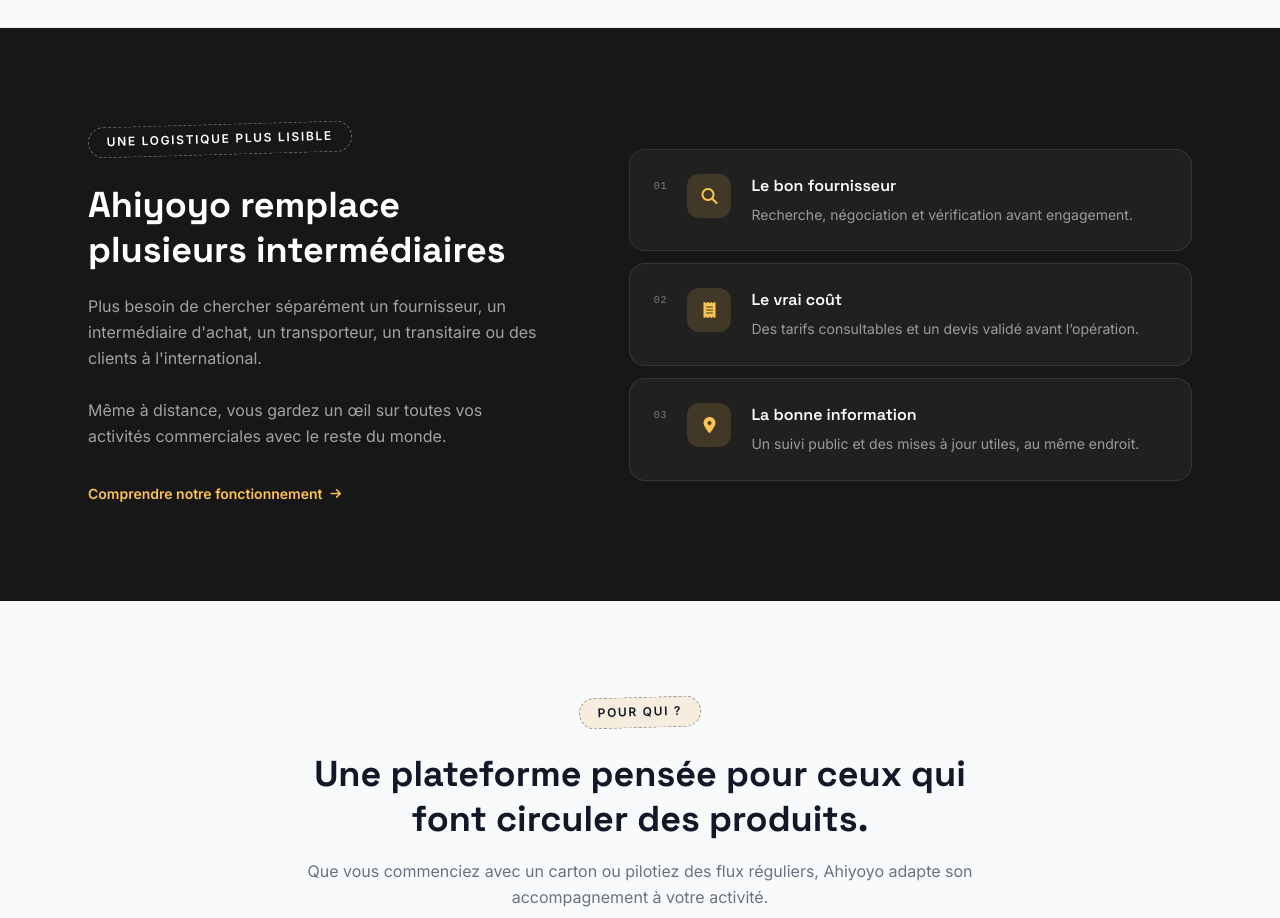
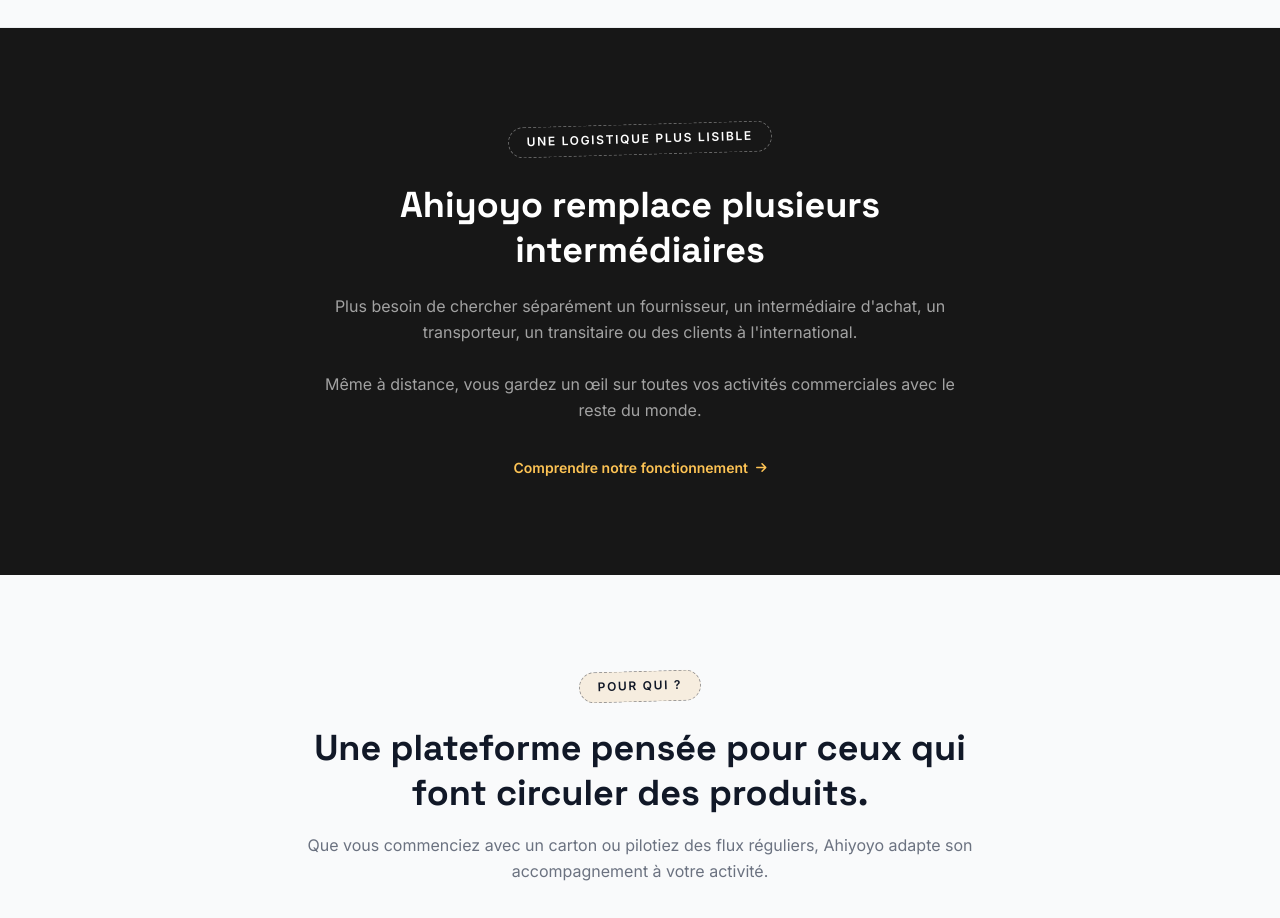
Before and after one commit to VOGLOSSOU/ahiyoyo-landing-app, a Next.js app: page / in a window 1280 px wide. Shown: the part 1500-2418 px from the top of the page. Built offline with nearby package versions, Linux system fonts and the light colour scheme; no server answers.

Commit message:
suppression done

```diff
--- a/components/Problem.tsx
+++ b/components/Problem.tsx
@@ -1,37 +1,20 @@
 import Link from "next/link";
 import Stamp from "./Stamp";
 import Reveal from "./Reveal";
-
-const promises = [
-  { icon: "fa-magnifying-glass", title: "Le bon fournisseur", text: "Recherche, négociation et vérification avant engagement." },
-  { icon: "fa-receipt", title: "Le vrai coût", text: "Des tarifs consultables et un devis validé avant l’opération." },
-  { icon: "fa-location-dot", title: "La bonne information", text: "Un suivi public et des mises à jour utiles, au même endroit." },
-];
 
 export default function Problem() {
   return (
     <section className="py-16 md:py-24 bg-navy text-white relative overflow-hidden">
       <div className="grain" />
       <div className="max-w-6xl mx-auto px-5 md:px-6 relative">
-        <div className="grid lg:grid-cols-[.9fr_1.1fr] gap-12 lg:gap-20 items-center">
-          <Reveal>
+        <Reveal>
+          <div className="text-center max-w-2xl mx-auto">
             <Stamp variant="ghost" className="mb-7">Une logistique plus lisible</Stamp>
             <h2 className="text-3xl md:text-4xl font-display font-bold leading-tight mb-5">Ahiyoyo remplace plusieurs intermédiaires</h2>
             <p className="text-white/60 leading-relaxed mb-8">Plus besoin de chercher séparément un fournisseur, un intermédiaire d&apos;achat, un transporteur, un transitaire ou des clients à l&apos;international.<br /><br />Même à distance, vous gardez un œil sur toutes vos activités commerciales avec le reste du monde.</p>
             <Link href="/faq" className="inline-flex items-center gap-2 text-sm font-semibold text-amber hover:underline">Comprendre notre fonctionnement <i className="fa-solid fa-arrow-right text-xs" /></Link>
-          </Reveal>
-          <Reveal stagger>
-            <div className="space-y-3">
-              {promises.map((item, index) => (
-                <div key={item.title} className="rounded-2xl border border-white/10 bg-white/[.04] p-5 md:p-6 flex items-start gap-5">
-                  <span className="font-mono-tag text-[10px] text-white/35 mt-1">0{index + 1}</span>
-                  <span className="w-11 h-11 rounded-xl bg-amber/15 text-amber flex items-center justify-center flex-shrink-0"><i className={`fa-solid ${item.icon}`} /></span>
-                  <div><h3 className="font-display font-semibold mb-1.5">{item.title}</h3><p className="text-sm text-white/55 leading-relaxed">{item.text}</p></div>
-                </div>
-              ))}
-            </div>
-          </Reveal>
-        </div>
+          </div>
+        </Reveal>
       </div>
     </section>
   );
```
